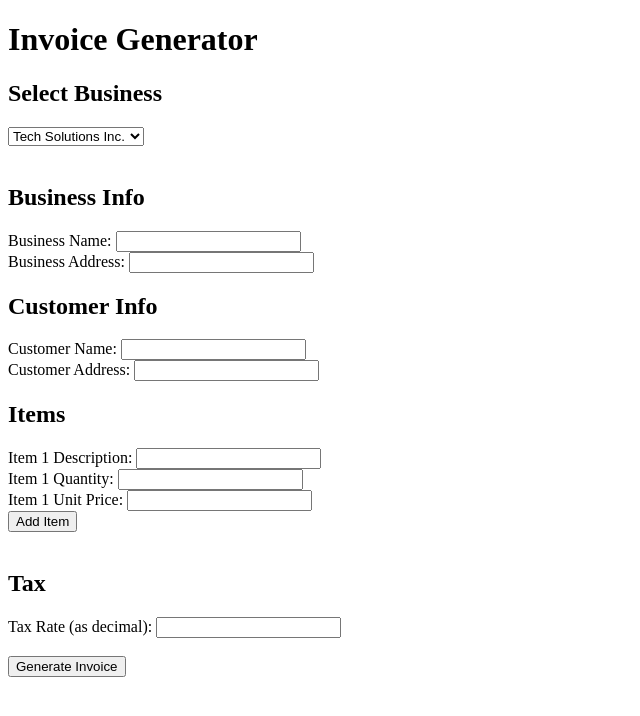
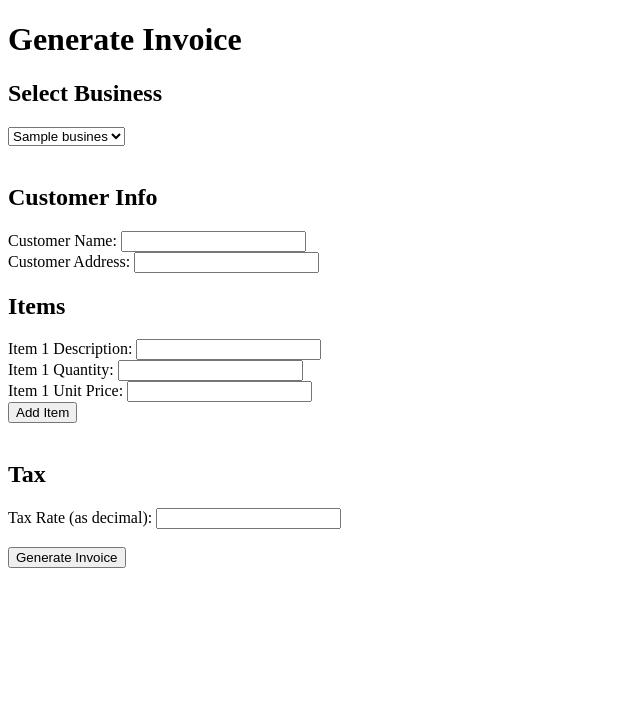
Before and after one commit to kingamal/pdf_generator, a Flask app: page /form in a window 1280 px wide. Shown: the top 716 px of the page, without its empty margins (0-640 px from the left). Run offline with Flask 3, Linux system fonts and the light colour scheme; a user stored in the database is signed in; tables that the repository leaves empty hold one stand-in row (values such as "Sample post").

Commit message:
Correcting templates based on business model

```diff
--- a/templates/form.html
+++ b/templates/form.html
@@ -3,7 +3,7 @@
 <head>
     <meta charset="UTF-8">
     <meta name="viewport" content="width=device-width, initial-scale=1.0">
-    <title>Invoice Generator</title>
+    <title>Generate Invoice</title>
     <script>
         let itemIndex = 2;
 
@@ -31,42 +31,17 @@
                 row.remove();
             }
         }
-
-        function fillBusinessDetails() {
-            const selector = document.getElementById('business_selector');
-            const businessName = selector.value;
-            const businessData = businesses[businessName];
-
-            if (businessData) {
-                document.getElementById('business_name').value = businessName;
-                document.getElementById('business_address').value = businessData.address;
-            }
-        }
-
-        const businesses = {
-            "Tech Solutions Inc.": {
-                "address": "123 Innovation Drive, Tech City, TX 75001"
-            },
-            "Creative Minds Co.": {
-                "address": "456 Creative Avenue, Imagination City, CA 94016"
-            }
-        };
     </script>
 </head>
 <body>
-    <h1>Invoice Generator</h1>
+    <h1>Generate Invoice</h1>
     <form method="POST">
         <h2>Select Business</h2>
-        <select id="business_selector" name="business_selector" onchange="fillBusinessDetails()">
-            <option value="Tech Solutions Inc.">Tech Solutions Inc.</option>
-            <option value="Creative Minds Co.">Creative Minds Co.</option>
+        <select id="business_id" name="business_id" required>
+            {% for business in businesses %}
+                <option value="{{ business.id }}">{{ business.name }}</option>
+            {% endfor %}
         </select><br><br>
-
-        <h2>Business Info</h2>
-        <label for="business_name">Business Name:</label>
-        <input type="text" id="business_name" name="business_name" required><br>
-        <label for="business_address">Business Address:</label>
-        <input type="text" id="business_address" name="business_address" required><br>
 
         <h2>Customer Info</h2>
         <label for="customer_name">Customer Name:</label>
--- a/templates/user_panel.html
+++ b/templates/user_panel.html
@@ -9,6 +9,7 @@
     <h1>User Panel</h1>
     <a href="{{ url_for('invoices') }}">View Invoices</a>
     <a href="{{ url_for('invoice_form') }}">Generate New Invoice</a>
+    <a href="{{ url_for('manage_businesses') }}">Manage Businesses</a>
     <a href="{{ url_for('logout') }}">Logout</a>
 </body>
 </html>
```
Also changed, not shown: templates/businesses.html (added, +25 -0 lines).
